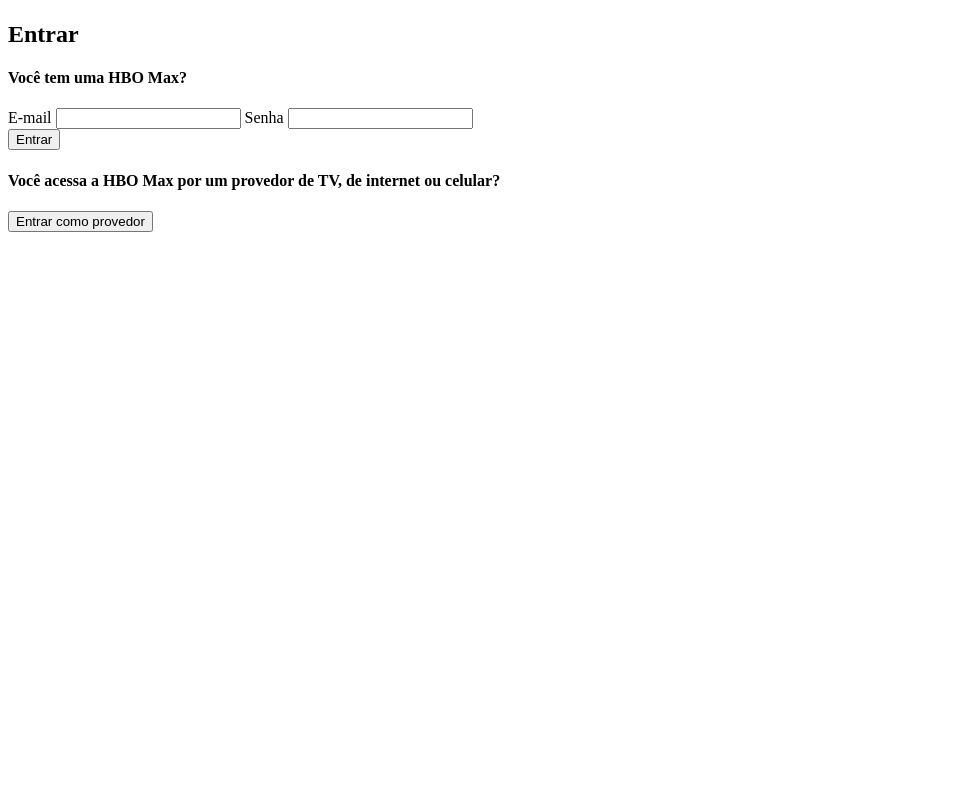
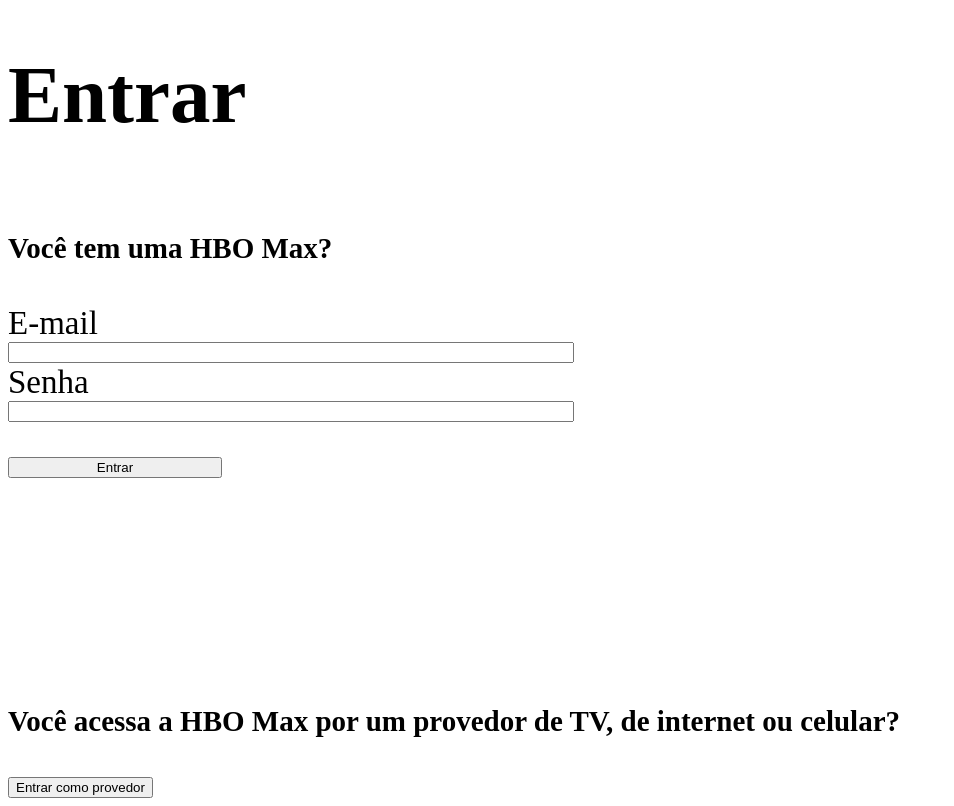
Before and after one commit to AmosToledo/hbomax, a plain HTML site: page index.html in a window 1280 px wide. Shown: the part 68-874 px from the top of the page, without its empty margins (0-954 px from the left). Before the commit the page ends 800 px from the top, so only its background shows below. Drawn offline with Linux system fonts and the light colour scheme.

Commit message:
introdução css

```diff
--- a/index.html
+++ b/index.html
@@ -5,12 +5,89 @@
     <meta http-equiv="X-UA-Compatible" content="IE=edge">
     <meta name="viewport" content="width=device-width, initial-scale=1.0">
     <title>HBOMax</title>
+    <style>
+        body{
+            display:flex;
+            width: 100%;
+            font-family: 'Times New Roman';
+            flex-direction: column;
+        }
+        .img {
+            position:left;
+            width: 329px;
+            height: 57px;
+            left: 94px;
+            border-top: 55px;
+
+            background: url(image.png);
+        }
+        .tem {
+            font-family: 'Times New Roman';
+            font-style: normal;
+            font-weight: 400;
+            font-size: 29px;
+            line-height: 33px;
+            display: flex;
+            align-items: center;
+
+        }
+        .entrar{
+            font-family: 'Times New Roman';
+            font-style: normal;
+            font-weight: 700;
+            font-size: 54px;
+            line-height: 62px;
+            display: flex;
+            align-items: center;
+            text-align: center;
+
+        }
+        .email-senha {
+            display: flex;
+            flex-direction: column;
+            font-family: 'Times New Roman';
+            font-style: normal;
+            font-weight: 400;
+            font-size: 33px;
+            line-height: 38px;
+            width: 566px;
+            height: 53px;
+            left: 94px;
+        }
+        .botton {
+            display: flex;
+            flex-direction: column;
+            font-style: normal;
+            width: 214px;
+            height: 55px;
+            left: 97px;
+            padding: 100px 0px;
+            margin: 0px;
+
+        }
+        .comoacesso {
+            font-family: 'Times New Roman';
+            font-style: normal;
+            font-weight: 400;
+            font-size: 29px;
+            line-height: 33px;
+            display: flex;
+            align-items: center;
+            margin-top: 55px;
+
+        }
+
+    </style>
 </head>
 <body>
-    <img src="img/logo.svg">
+    <div class="img"><img src="img/logo.svg"></div>
     <header>
+        <div class="entrar">
         <h2>Entrar</h2>
+        </div>
+        <div class="tem">
         <h4>Você tem uma HBO Max?</h4>
+        </div>
 
     <div class="email-senha">
         <label>E-mail</label>
@@ -19,13 +96,13 @@
         <label>Senha</label>
         <input type="password">
     </div>
-    <div class="button">
+    <div class="botton">
         <input type="submit" value="Entrar">
     </div>
     <div class="comoacesso">
         <h4>Você acessa a HBO Max por um provedor de TV, de internet ou celular?</h4>
     </div>
-    <div class="button">
+    <div class="provedor">
         <input type="submit" value="Entrar como provedor">
     </div>
     </div>
```
